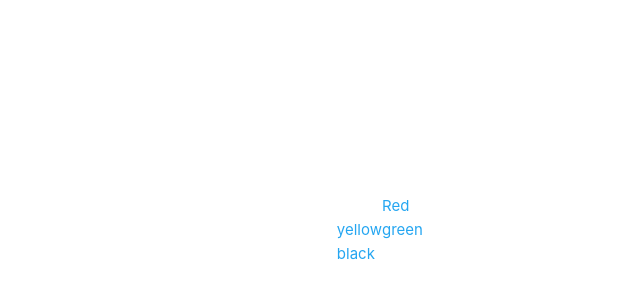
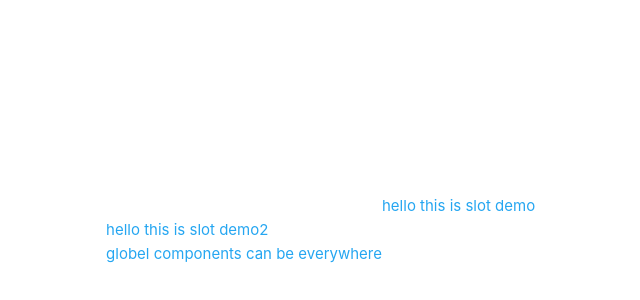
Before and after one commit to jiangxianzhi/startVue, a Vue app: page /changeString in a window 1280 px wide. Shown: the part 170-470 px from the top of the page, without its empty margins (258-898 px from the left). Built offline with nearby package versions, Linux system fonts and the light colour scheme.

Commit message:
添加了具体注释方便以后看

```diff
--- a/src/App.vue
+++ b/src/App.vue
@@ -88,18 +88,28 @@
 
 </div>
 <!-- <watchUsage></watchUsage> -->
-<propTitle v-for="item in items" :key="item.id" :title ="item.name"></propTitle>
+<!-- <div :style="{fontSize:fontsizeOftitleComponent+'em'}">
+  <propTitle @smaller="fontsizeOftitleComponent=fontsizeOftitleComponent-0.5" @bigger="fontsizeOftitleComponent=fontsizeOftitleComponent+1" v-for="item in items" :key="item.id" :title1 ="item.name"></propTitle>
+</div> -->
+
+<!-- slot demo 插入像html在标签中插入 字 -->
+<slotDemo>
+
+</slotDemo>
 
 </template>
 
 <script>
 import items from '../item.json'
+// 注册子组件1，只能在这个App.vue中用，其他地方用不了
 import ChangeString from './components/changeString.vue'
 import ShowItems from './components/showItems.vue'
 // vue组件生命周期
 import hookedFunction from './components/hookedFunction.vue'
 import watchUsage from './components/watchUsage.vue'
 import propTitle from './components/propTitle.vue'
+import slotDemo from './components/slotDemo.vue'
+import GlobelComponets1 from './components/globelComponents/globelComponets1.vue'
 
 export default {
 
@@ -122,11 +132,16 @@ export default {
       ],
       msg1:'',
       msg2:'',
-      msg3:'msg3'
+      msg3:'msg3',
+      fontsizeOftitleComponent:3
     }
+
   },
+
   components: { ShowItems, hookedFunction,
-        ChangeString,watchUsage,propTitle },
+    ChangeString, watchUsage, propTitle, slotDemo, GlobelComponets1 },
+      // 注册子组件2
+  // 当没有被使用的时候，tree-shaking会把这些没有使用的，局部注册的components删除
   methods: {
     changeAwsome() {
       if (this.judgeAwsome) {
--- a/src/components/apple.vue
+++ b/src/components/apple.vue
@@ -9,6 +9,7 @@
 <script>
 export default{
     name:'AppleTemplate',
+    // data中的数据双向绑定
     data(){
         return {
             string1:'apple'
--- a/src/components/changeString.vue
+++ b/src/components/changeString.vue
@@ -17,12 +17,13 @@ export default{
     },
     methods: {
         changeString() {
-            if( this.string1 != 'new string'){
-                this.string1 = 'new string'
-            }else{
-                this.string1 = 'string'
-            }
-           ;
+            // if( this.string1 != 'new string'){
+            //     this.string1 = 'new string'
+            // }else{
+            //     this.string1 = 'string'
+            // }
+            // 重构
+            this.string1 = !this.string1;
         }
     }
 }</script>
--- a/src/components/egg.vue
+++ b/src/components/egg.vue
@@ -9,6 +9,7 @@
   export default {
 
     name: 'MyComponent',
+    // 路由？
     computed:{
 username(){
     return this.$route.params.username
--- /dev/null
+++ b/src/components/globelComponents/globelComponets1.vue
@@ -0,0 +1,8 @@
+<template>
+    <div> globel components can be everywhere</div>
+</template>
+<script>
+export default{
+
+}
+</script>
--- a/src/components/hookedFunction.vue
+++ b/src/components/hookedFunction.vue
@@ -7,7 +7,7 @@
 
   <script>
 
-
+  // vue小组件 自生自灭过程，添加了钩子函数体现
   export default {
     data() {
       return {
--- a/src/components/propTitle.vue
+++ b/src/components/propTitle.vue
@@ -1,12 +1,16 @@
 <template>
     <div>
-        {{ title }}
+        {{ title1 }}
+        <buttion @click="$emit('bigger')"> big</buttion>
+        <buttion @click="$emit('smaller')"> small</buttion>
+
     </div>
 </template>
 
 <script>
+// 通过 标签的自定义属性传入，子组件用props接收
 export default{
-    props:["title"]
+    props:["title1"]
 }
 </script>
 
--- a/src/components/refsRef.vue
+++ b/src/components/refsRef.vue
@@ -11,6 +11,7 @@
 <script>
 export default{
 mounted(){
+    // 挂载之间都没有形成，挂载后才有ref选择，选择后方便第三方库操作
     this.$refs.inputItSelf.focus()
 }
 
--- a/src/components/showItems.vue
+++ b/src/components/showItems.vue
@@ -4,7 +4,7 @@
 </template>
 
 <script>
-// 显示json对象的 组件
+// 显示json被引入，变成了js对象，同一个json文件可以被多个不同组件引入
 import items from '../../item.json'
 
 export default {
@@ -14,6 +14,7 @@ export default {
     }
   },
   methods: {},
+  // 计算属性
   computed: {
     itemsExist(){
       return this.items.length>0?"yes":"no";
--- /dev/null
+++ b/src/components/slotDemo.vue
@@ -0,0 +1,23 @@
+<template>
+    <div>
+        hello this is slot demo
+    </div>
+
+    <slot></slot>
+    <slot></slot>
+    <slot></slot>
+    <slot></slot>
+    <!-- App.vue 中<slotDemo> context</slotDemo>,被插入其中 -->
+    <!-- 写多个，就插多个一样的，那么有什么骚操作吗？
+    woc,直接插入多个vue组件 -->
+    <div>
+        hello this is slot demo2
+        <globelComponnets/>
+        <!-- 组件tree上面，随便用全局组件，因为在main.js中注册了 -->
+    </div>
+</template>
+<script>
+export default{
+
+}
+</script>
--- a/src/main.js
+++ b/src/main.js
@@ -3,11 +3,13 @@ import './assets/main.css'
 import { createApp } from 'vue'
 import App from './App.vue'
 import router from './router'
-import items from '../item.json'
+// 测试全局注册
+import globelComponents from './components/globelComponents/globelComponets1.vue'
 
 
 
 const app = createApp(App)
 console.log(router)
 app.use(router)
+app.component('globelComponnets',globelComponents)
 app.mount('#app')
```
